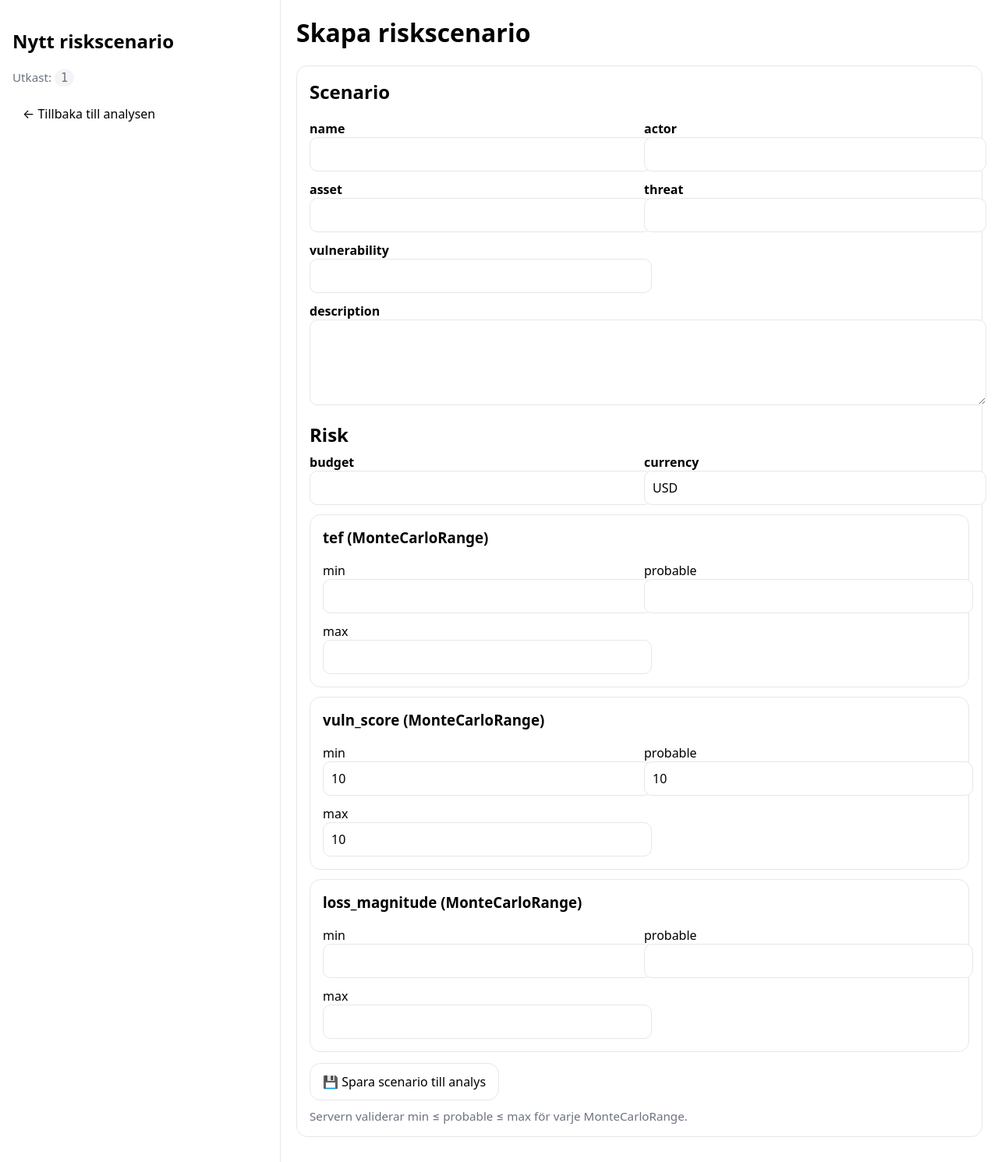
After one commit to Otyg/riskCalc, a FastAPI app: template templates/create_scenario_v2.html in a window 1280 px wide. The commit adds this page. Shown: the whole page at 78% size. Run offline with FastAPI, Linux system fonts and the light colour scheme; the template is opened without the code that fills it: most values are stand-ins (such as "Sample title", 1, 10 or a date in 2020).

Commit message:
Create analysis and add scenarios

```diff
--- a/app.py
+++ b/app.py
@@ -1,38 +1,233 @@
-# app.py
 from __future__ import annotations
+
+from decimal import Decimal, InvalidOperation
 from pathlib import Path
+from typing import Any
 
-from fastapi import FastAPI, Request
-from fastapi.responses import HTMLResponse
+from fastapi import FastAPI, Request, Form
+from fastapi.responses import HTMLResponse, RedirectResponse
 from fastapi.templating import Jinja2Templates
+from starlette.status import HTTP_303_SEE_OTHER
 
-from repo import JsonAnalysisRepository
+from repo import JsonAnalysisRepository, DraftRepository
 
 app = FastAPI()
 
 BASE_DIR = Path(__file__).parent
 templates = Jinja2Templates(directory=str(BASE_DIR / "templates"))
 
-repo = JsonAnalysisRepository(BASE_DIR / "data" / "analyses")
+analyses_repo = JsonAnalysisRepository(BASE_DIR / "data" / "analyses")
+draft_repo = DraftRepository(BASE_DIR / "data" / "drafts")
 
 
+# ----------------------
+# Helpers
+# ----------------------
+def _d(s: str, default: Decimal = Decimal(0)) -> Decimal:
+    try:
+        s = (s or "").strip()
+        return Decimal(s) if s != "" else default
+    except (InvalidOperation, ValueError):
+        return default
+
+
+def _validate_range(prefix: str, mn: str, pr: str, mx: str, errors: list[str]) -> None:
+    dmn = _d(mn, Decimal(0))
+    dpr = _d(pr, Decimal(0))
+    dmx = _d(mx, Decimal(0))
+    if dmn > dpr or dpr > dmx:
+        errors.append(f"{prefix}: förväntar min ≤ probable ≤ max (fick {dmn}, {dpr}, {dmx})")
+
+
+def _default_scenario_form() -> dict[str, str]:
+    # default från din Risk-konstruktor: probable 0.5 / 0.1 / 0.001, budget 1_000_000, currency SEK
+    return {
+        "tef_min": "0",
+        "tef_probable": "0.5",
+        "tef_max": "0",
+        "vuln_score_min": "0",
+        "vuln_score_probable": "0.1",
+        "vuln_score_max": "0",
+        "loss_magnitude_min": "0",
+        "loss_magnitude_probable": "0.001",
+        "loss_magnitude_max": "0",
+        "budget": "1000000",
+        "currency": "SEK",
+    }
+
+
+# ----------------------
+# Visa/lista analyser
+# ----------------------
 @app.get("/", response_class=HTMLResponse)
 def index(request: Request, selected: str | None = None):
-    analyses = repo.list()
+    analyses = analyses_repo.list()
     analysis = None
 
     if selected:
         try:
-            analysis = repo.get_dict(selected)  # dict direkt från JSON
+            analysis = analyses_repo.get_dict(selected)
         except FileNotFoundError:
             analysis = None
 
     return templates.TemplateResponse(
         "list.html",
+        {"request": request, "analyses": analyses, "selected": selected, "analysis": analysis},
+    )
+
+
+# ----------------------
+# Skapa analys (wizard steg 1)
+# ----------------------
+@app.get("/create", response_class=HTMLResponse)
+def create_analysis_start(request: Request):
+    draft_id = draft_repo.create()
+    return RedirectResponse(url=f"/create/{draft_id}", status_code=HTTP_303_SEE_OTHER)
+
+
+@app.get("/create/{draft_id}", response_class=HTMLResponse)
+def create_analysis_page(request: Request, draft_id: str):
+    draft = draft_repo.load(draft_id)
+    return templates.TemplateResponse(
+        "create_analysis.html",
+        {"request": request, "draft_id": draft_id, "draft": draft},
+    )
+
+
+@app.post("/create/{draft_id}/update")
+def create_analysis_update(
+    draft_id: str,
+    analysis_object: str = Form(""),
+    version: str = Form(""),
+    date: str = Form(""),
+    scope: str = Form(""),
+    owner: str = Form(""),
+):
+    draft = draft_repo.load(draft_id)
+    draft["analysis_object"] = analysis_object
+    draft["version"] = version
+    draft["date"] = date
+    draft["scope"] = scope
+    draft["owner"] = owner
+    draft.setdefault("scenarios", [])
+    draft_repo.save(draft_id, draft)
+    return RedirectResponse(url=f"/create/{draft_id}", status_code=HTTP_303_SEE_OTHER)
+
+
+@app.post("/create/{draft_id}/finalize")
+def create_analysis_finalize(draft_id: str):
+    draft = draft_repo.load(draft_id)
+    draft.setdefault("scenarios", [])
+
+    analysis_id = analyses_repo.save_new(draft)
+    draft_repo.delete(draft_id)
+
+    return RedirectResponse(url=f"/?selected={analysis_id}", status_code=HTTP_303_SEE_OTHER)
+
+
+# ----------------------
+# Skapa scenario (wizard steg 2)
+# ----------------------
+@app.get("/create/{draft_id}/scenario/new", response_class=HTMLResponse)
+def create_scenario_page(request: Request, draft_id: str):
+    # verifiera att draft finns
+    draft_repo.load(draft_id)
+
+    return templates.TemplateResponse(
+        "create_scenario_v2.html",
         {
             "request": request,
-            "analyses": analyses,
-            "selected": selected,
-            "analysis": analysis,
+            "draft_id": draft_id,
+            "defaults": _default_scenario_form(),
+            "errors": [],
         },
     )
+
+
+@app.post("/create/{draft_id}/scenario/save")
+def create_scenario_save(
+    request: Request,
+    draft_id: str,
+
+    name: str = Form(""),
+    actor: str = Form(""),
+    asset: str = Form(""),
+    threat: str = Form(""),
+    vulnerability: str = Form(""),
+    description: str = Form(""),
+
+    tef_min: str = Form(""),
+    tef_probable: str = Form(""),
+    tef_max: str = Form(""),
+
+    vuln_score_min: str = Form(""),
+    vuln_score_probable: str = Form(""),
+    vuln_score_max: str = Form(""),
+
+    loss_magnitude_min: str = Form(""),
+    loss_magnitude_probable: str = Form(""),
+    loss_magnitude_max: str = Form(""),
+
+    budget: str = Form("1000000"),
+    currency: str = Form("SEK"),
+):
+    draft = draft_repo.load(draft_id)
+
+    errors: list[str] = []
+    if not (name or "").strip():
+        errors.append("name: måste anges")
+
+    _validate_range("tef", tef_min, tef_probable, tef_max, errors)
+    _validate_range("vuln_score", vuln_score_min, vuln_score_probable, vuln_score_max, errors)
+    _validate_range("loss_magnitude", loss_magnitude_min, loss_magnitude_probable, loss_magnitude_max, errors)
+
+    # Dict som din RiskScenario.from_dict bör kunna ta (justera nycklar om din implementering skiljer sig)
+    scenario_dict: dict[str, Any] = {
+        "name": name,
+        "actor": actor,
+        "asset": asset,
+        "threat": threat,
+        "vulnerability": vulnerability,
+        "description": description,
+        "questionaires": {},  # v1: tomt
+        "risk": {
+            "tef": {"min": str(_d(tef_min)), "probable": str(_d(tef_probable)), "max": str(_d(tef_max))},
+            "vuln_score": {"min": str(_d(vuln_score_min)), "probable": str(_d(vuln_score_probable)), "max": str(_d(vuln_score_max))},
+            "loss_magnitude": {"min": str(_d(loss_magnitude_min)), "probable": str(_d(loss_magnitude_probable)), "max": str(_d(loss_magnitude_max))},
+            "budget": str(_d(budget, Decimal(1000000))),
+            "currency": (currency or "SEK"),
+        },
+    }
+
+    if errors:
+        defaults = {
+            "tef_min": tef_min, "tef_probable": tef_probable, "tef_max": tef_max,
+            "vuln_score_min": vuln_score_min, "vuln_score_probable": vuln_score_probable, "vuln_score_max": vuln_score_max,
+            "loss_magnitude_min": loss_magnitude_min, "loss_magnitude_probable": loss_magnitude_probable, "loss_magnitude_max": loss_magnitude_max,
+            "budget": budget, "currency": currency,
+        }
+        return templates.TemplateResponse(
+            "create_scenario_v2.html",
+            {"request": request, "draft_id": draft_id, "defaults": defaults, "errors": errors},
+            status_code=400,
+        )
+
+    try:
+        from riskcalculator.scenario import RiskScenario
+        from riskcalculator.discret_scale import DiscreteRisk
+        from riskcalculator.montecarlo import MonteCarloRange
+        tef = MonteCarloRange(min=_d(tef_min),probable=_d(tef_probable), max=_d(tef_max))
+        vuln_score = MonteCarloRange(min=_d(vuln_score_min), probable=_d(vuln_score_probable), max=_d(vuln_score_max))
+        loss_magnitude = MonteCarloRange(min=_d(loss_magnitude_min),probable=_d(loss_magnitude_probable),max=_d(loss_magnitude_max))
+        risk = DiscreteRisk(tef=tef, vuln_score=vuln_score, loss_magnitude=loss_magnitude, budget=Decimal(budget), currency=currency)
+        scenario_obj = RiskScenario(name=name, actor=actor, asset=asset, threat=threat, vulnerability= vulnerability, risk=risk)
+        scenario_json = scenario_obj.to_dict()
+    except Exception as e:
+        # fallback: spara dict rakt av om import/klass ej är kopplad ännu
+        raise e
+
+    draft.setdefault("scenarios", [])
+    draft["scenarios"].append(scenario_json)
+    draft_repo.save(draft_id, draft)
+
+    return RedirectResponse(url=f"/create/{draft_id}", status_code=HTTP_303_SEE_OTHER)
--- a/templates/base.html
+++ b/templates/base.html
@@ -3,7 +3,7 @@
 <head>
   <meta charset="utf-8" />
   <meta name="viewport" content="width=device-width, initial-scale=1" />
-  <title>Riskanalyser</title>
+  <title>Risk GUI</title>
   <style>
     body { font-family: system-ui, -apple-system, Segoe UI, Roboto, sans-serif; margin: 0; }
     .layout { display: grid; grid-template-columns: 360px 1fr; height: 100vh; }
@@ -12,13 +12,13 @@
     .item { display: block; padding: 10px 12px; border-radius: 10px; text-decoration: none; color: inherit; border: 1px solid transparent; }
     .item:hover { background: #f3f4f6; }
     .item.active { background: #eef2ff; border-color: #c7d2fe; }
-    .muted { color: #6b7280; font-size: 0.9rem; }
+    .muted { color: #6b7280; font-size: 0.95rem; }
     .card { border: 1px solid #e5e7eb; border-radius: 14px; padding: 16px; margin: 12px 0; }
     .grid { display: grid; grid-template-columns: 1fr 1fr; gap: 12px; }
-    .kv { display: grid; grid-template-columns: 160px 1fr; gap: 10px; }
-    .kv div { padding: 4px 0; }
-    details summary { cursor: pointer; }
+    .kv { display: grid; grid-template-columns: 180px 1fr; gap: 10px; }
     code.badge { background: #f3f4f6; padding: 2px 8px; border-radius: 999px; }
+    input, textarea { font: inherit; }
+    button { font: inherit; }
   </style>
 </head>
 <body>
--- /dev/null
+++ b/templates/create_scenario_v2.html
@@ -0,0 +1,154 @@
+{% extends "base.html" %}
+{% block content %}
+<div class="layout">
+  <aside class="sidebar">
+    <h2>Nytt riskscenario</h2>
+    <p class="muted">Utkast: <code class="badge">{{ draft_id }}</code></p>
+    <a class="item" href="/create/{{ draft_id }}">← Tillbaka till analysen</a>
+  </aside>
+
+  <main class="main">
+    <h1 style="margin-top:0;">Skapa riskscenario</h1>
+
+    {% if errors and errors|length > 0 %}
+      <div class="card" style="border-color:#fecaca;">
+        <h3 style="margin-top:0;">Fel</h3>
+        <ul style="margin:0; padding-left:18px;">
+          {% for e in errors %}
+            <li>{{ e }}</li>
+          {% endfor %}
+        </ul>
+      </div>
+    {% endif %}
+
+    <form method="post" action="/create/{{ draft_id }}/scenario/save" class="card">
+      <h2 style="margin-top:0;">Scenario</h2>
+
+      <div class="grid">
+        <div>
+          <label><strong>name</strong></label><br/>
+          <input name="name" required
+                 style="width:100%; padding:10px; border:1px solid #e5e7eb; border-radius:10px;" />
+        </div>
+        <div>
+          <label><strong>actor</strong></label><br/>
+          <input name="actor"
+                 style="width:100%; padding:10px; border:1px solid #e5e7eb; border-radius:10px;" />
+        </div>
+
+        <div>
+          <label><strong>asset</strong></label><br/>
+          <input name="asset"
+                 style="width:100%; padding:10px; border:1px solid #e5e7eb; border-radius:10px;" />
+        </div>
+        <div>
+          <label><strong>threat</strong></label><br/>
+          <input name="threat"
+                 style="width:100%; padding:10px; border:1px solid #e5e7eb; border-radius:10px;" />
+        </div>
+
+        <div>
+          <label><strong>vulnerability</strong></label><br/>
+          <input name="vulnerability"
+                 style="width:100%; padding:10px; border:1px solid #e5e7eb; border-radius:10px;" />
+        </div>
+      </div>
+
+      <div style="margin-top:12px;">
+        <label><strong>description</strong></label><br/>
+        <textarea name="description" rows="4"
+                  style="width:100%; padding:10px; border:1px solid #e5e7eb; border-radius:10px;"></textarea>
+      </div>
+
+      <h2 style="margin:16px 0 8px;">Risk</h2>
+
+      <div class="grid">
+        <div>
+          <label><strong>budget</strong></label><br/>
+          <input name="budget" type="number" step="any" value="{{ defaults.get('budget','1000000') }}"
+                 style="width:100%; padding:10px; border:1px solid #e5e7eb; border-radius:10px;" />
+        </div>
+        <div>
+          <label><strong>currency</strong></label><br/>
+          <input name="currency" value="{{ defaults.get('currency','SEK') }}"
+                 style="width:100%; padding:10px; border:1px solid #e5e7eb; border-radius:10px;" />
+        </div>
+      </div>
+
+      <div class="card" style="margin-top:12px;">
+        <h3 style="margin-top:0;">tef (MonteCarloRange)</h3>
+        <div class="grid">
+          <div>
+            <label>min</label><br/>
+            <input name="tef_min" type="number" step="any" value="{{ defaults.get('tef_min','0') }}"
+                   style="width:100%; padding:10px; border:1px solid #e5e7eb; border-radius:10px;" />
+          </div>
+          <div>
+            <label>probable</label><br/>
+            <input name="tef_probable" type="number" step="any" value="{{ defaults.get('tef_probable','0.5') }}"
+                   style="width:100%; padding:10px; border:1px solid #e5e7eb; border-radius:10px;" />
+          </div>
+          <div>
+            <label>max</label><br/>
+            <input name="tef_max" type="number" step="any" value="{{ defaults.get('tef_max','0') }}"
+                   style="width:100%; padding:10px; border:1px solid #e5e7eb; border-radius:10px;" />
+          </div>
+        </div>
+      </div>
+
+      <div class="card" style="margin-top:12px;">
+        <h3 style="margin-top:0;">vuln_score (MonteCarloRange)</h3>
+        <div class="grid">
+          <div>
+            <label>min</label><br/>
+            <input name="vuln_score_min" type="number" step="any" value="{{ defaults.get('vuln_score_min','0') }}"
+                   style="width:100%; padding:10px; border:1px solid #e5e7eb; border-radius:10px;" />
+          </div>
+          <div>
+            <label>probable</label><br/>
+            <input name="vuln_score_probable" type="number" step="any" value="{{ defaults.get('vuln_score_probable','0.1') }}"
+                   style="width:100%; padding:10px; border:1px solid #e5e7eb; border-radius:10px;" />
+          </div>
+          <div>
+            <label>max</label><br/>
+            <input name="vuln_score_max" type="number" step="any" value="{{ defaults.get('vuln_score_max','0') }}"
+                   style="width:100%; padding:10px; border:1px solid #e5e7eb; border-radius:10px;" />
+          </div>
+        </div>
+      </div>
+
+      <div class="card" style="margin-top:12px;">
+        <h3 style="margin-top:0;">loss_magnitude (MonteCarloRange)</h3>
+        <div class="grid">
+          <div>
+            <label>min</label><br/>
+            <input name="loss_magnitude_min" type="number" step="any" value="{{ defaults.get('loss_magnitude_min','0') }}"
+                   style="width:100%; padding:10px; border:1px solid #e5e7eb; border-radius:10px;" />
+          </div>
+          <div>
+            <label>probable</label><br/>
+            <input name="loss_magnitude_probable" type="number" step="any" value="{{ defaults.get('loss_magnitude_probable','0.001') }}"
+                   style="width:100%; padding:10px; border:1px solid #e5e7eb; border-radius:10px;" />
+          </div>
+          <div>
+            <label>max</label><br/>
+            <input name="loss_magnitude_max" type="number" step="any" value="{{ defaults.get('loss_magnitude_max','0') }}"
+                   style="width:100%; padding:10px; border:1px solid #e5e7eb; border-radius:10px;" />
+          </div>
+        </div>
+      </div>
+
+      <div style="margin-top:14px;">
+        <button type="submit"
+                style="padding:12px 16px; border-radius:14px; border:1px solid #e5e7eb; background:#fff; cursor:pointer;">
+          💾 Spara scenario till analys
+        </button>
+      </div>
+
+      <p class="muted" style="margin:10px 0 0 0;">
+        Servern validerar min ≤ probable ≤ max för varje MonteCarloRange.
+      </p>
+    </form>
+  </main>
+</div>
+{% endblock %}
--- a/templates/list.html
+++ b/templates/list.html
@@ -3,7 +3,11 @@
 <div class="layout">
   <aside class="sidebar">
     <h2>Riskanalyser</h2>
-    <p class="muted">Välj en analys för att visa detaljer.</p>
+    <p class="muted">Välj en analys för att visa detaljer, eller skapa en ny.</p>
+
+    <a class="item" href="/create">+ Skapa ny analys</a>
+
+    <hr style="border:none; border-top:1px solid #e5e7eb; margin:12px 0;" />
 
     {% for a in analyses %}
       <a class="item {% if selected == a.analysis_id %}active{% endif %}"
```
Also changed, not shown: repo.py (+71 -11 lines), templates/create_analysis.html (added, +82 -0 lines).
